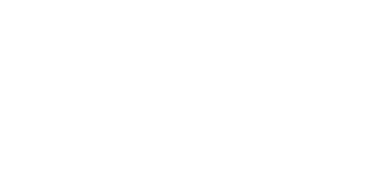
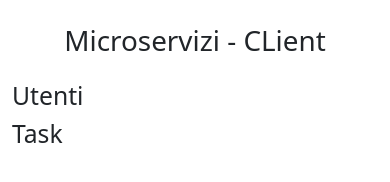
Before and after one commit to Fire53/WebDevEs, a plain HTML site: page Project_2/client/index.html in a window 390 px wide. Drawn offline with nearby package versions, Linux system fonts and the light colour scheme.

Commit message:
Fine index.html

```diff
--- a/Project_2/client/index.html
+++ b/Project_2/client/index.html
@@ -5,8 +5,22 @@
     <meta name="viewport" content="width=device-width, initial-scale=1.0">
     <title>Progetto Microservizi</title>
     <link rel="stylesheet" href="https://cdn.jsdelivr.net/npm/bootstrap@5.3.0/dist/css/bootstrap.min.css">
+    <script src="https://cdn.jsdelivr.net/npm/bootstrap@5.3.0/dist/js/bootstrap.bundle.min.js" defer></script>
+    <script src="script.js" defer></script>
 </head>
 <body>
-
+    <div class="container my-4">
+        <h1 class="text-center mb-4"> Microservizi - CLient</h1>
+        <div class="row">
+            <div class="col-md-6">
+                <h2>Utenti</h2>
+                <ul id="usersList" class="list-group"></ul>
+            </div>
+            <div class="col-md-6">
+                <h2>Task</h2>
+                <ul id="tasksList" class="list-group"></ul>
+            </div>
+        </div>
+    </div>
 </body>
 </html>
```
Also changed, not shown: Project_2/client/script.js (added).
